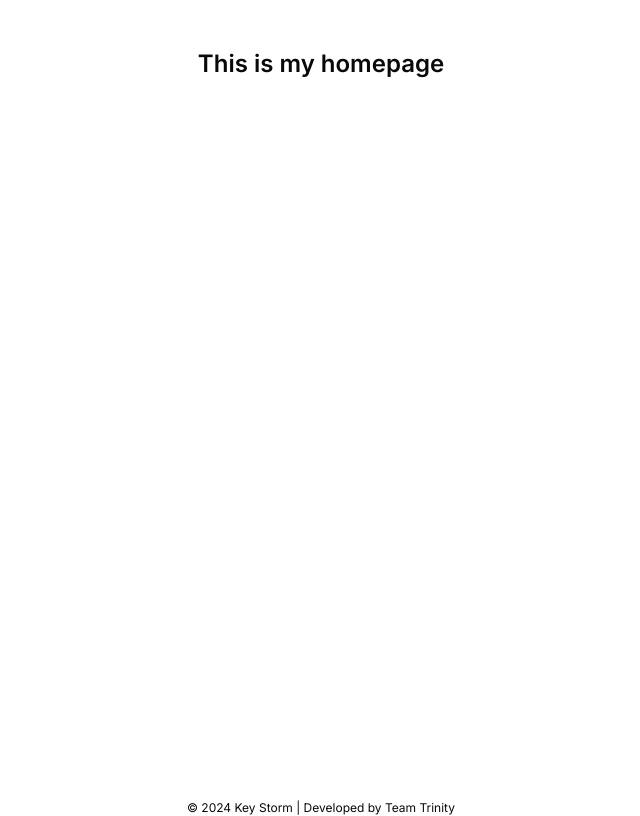
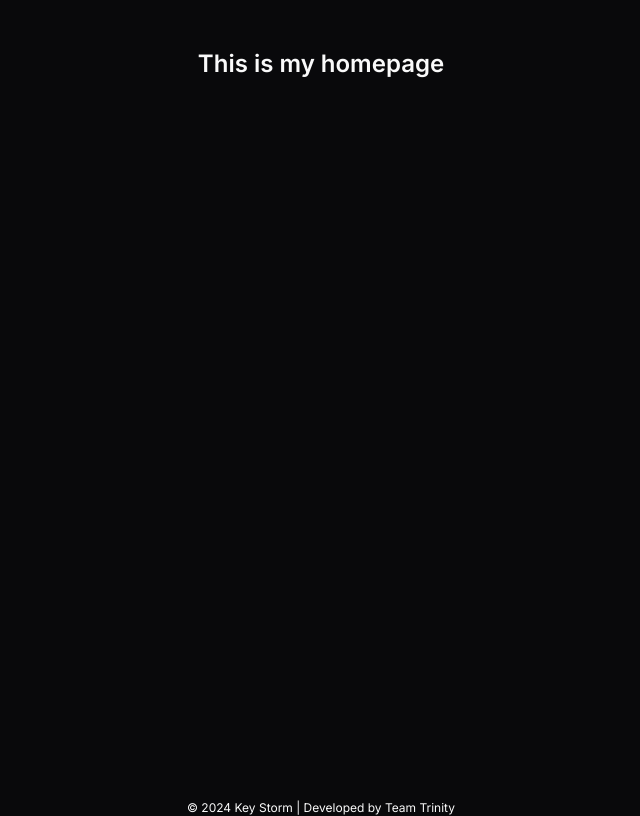
Before and after one commit to Team-Trinity/type-storm, a Next.js app: page / in a window 1280 px wide. Shown: the whole page, without its empty margins (319-959 px from the left). Built offline with nearby package versions, Linux system fonts and the light colour scheme.

Commit message:
set default theme to dark

```diff
--- a/app/layout.tsx
+++ b/app/layout.tsx
@@ -17,7 +17,7 @@ export default function RootLayout({
     children: React.ReactNode;
 }>) {
     return (
-        <html lang="en">
+        <html lang="en" class="dark">
             <body
                 className={cn(
                     "min-h-screen bg-background font-sans antialiased",
```
